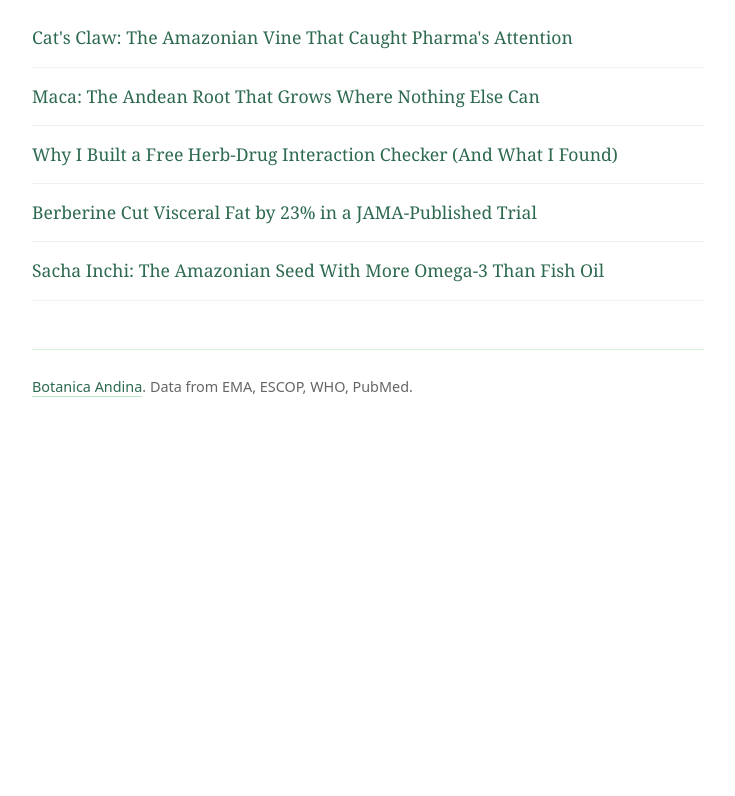
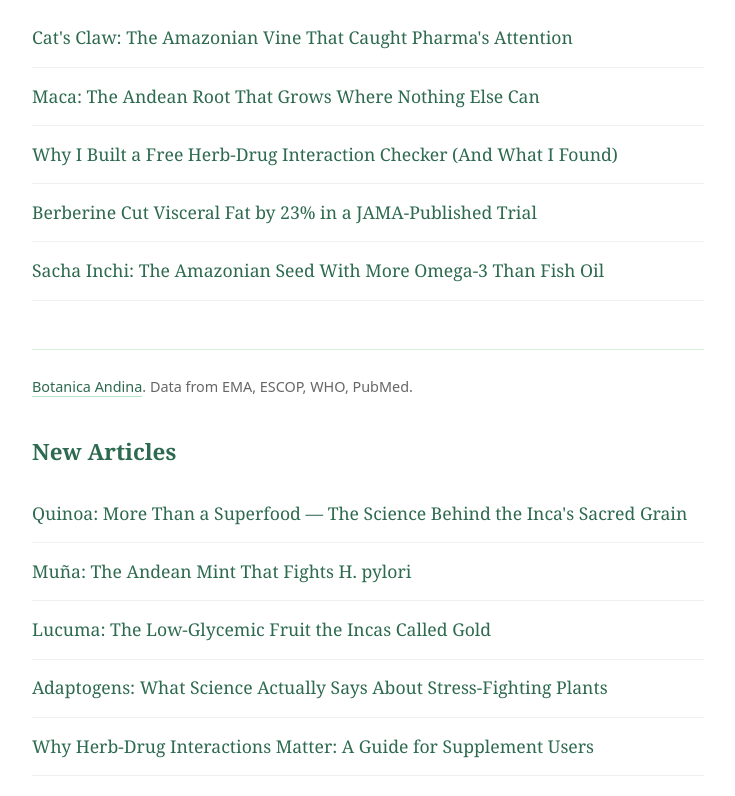
Before and after one commit to tapirro/tapirro.github.io, a plain HTML site: page index.html in a window 1280 px wide. Shown: the part 426-1222 px from the top of the page, without its empty margins (272-1007 px from the left). Before the commit the page ends 877 px from the top, so only its background shows below. Drawn offline with Linux system fonts and the light colour scheme.

Commit message:
Add new article links to index

```diff
--- a/index.html
+++ b/index.html
@@ -49,5 +49,14 @@ li a:hover{background:#d8f3dc;padding:0.2rem 0.4rem;border-radius:4px}
 <footer class="footer">
 <p><a href="https://botanicaandina.com">Botanica Andina</a>. Data from EMA, ESCOP, WHO, PubMed.</p>
 </footer>
+
+<h2>New Articles</h2>
+<ul>
+<li><a href="/quinoa-nutrition/">Quinoa: More Than a Superfood — The Science Behind the Inca's Sacred Grain</a></li>
+<li><a href="/muña-andean-mint/">Muña: The Andean Mint That Fights H. pylori</a></li>
+<li><a href="/lucuma-gold-of-incas/">Lucuma: The Low-Glycemic Fruit the Incas Called Gold</a></li>
+<li><a href="/adaptogens-explained/">Adaptogens: What Science Actually Says About Stress-Fighting Plants</a></li>
+<li><a href="/herb-drug-interactions-guide/">Why Herb-Drug Interactions Matter: A Guide for Supplement Users</a></li>
+</ul>
 </body>
 </html>
```
